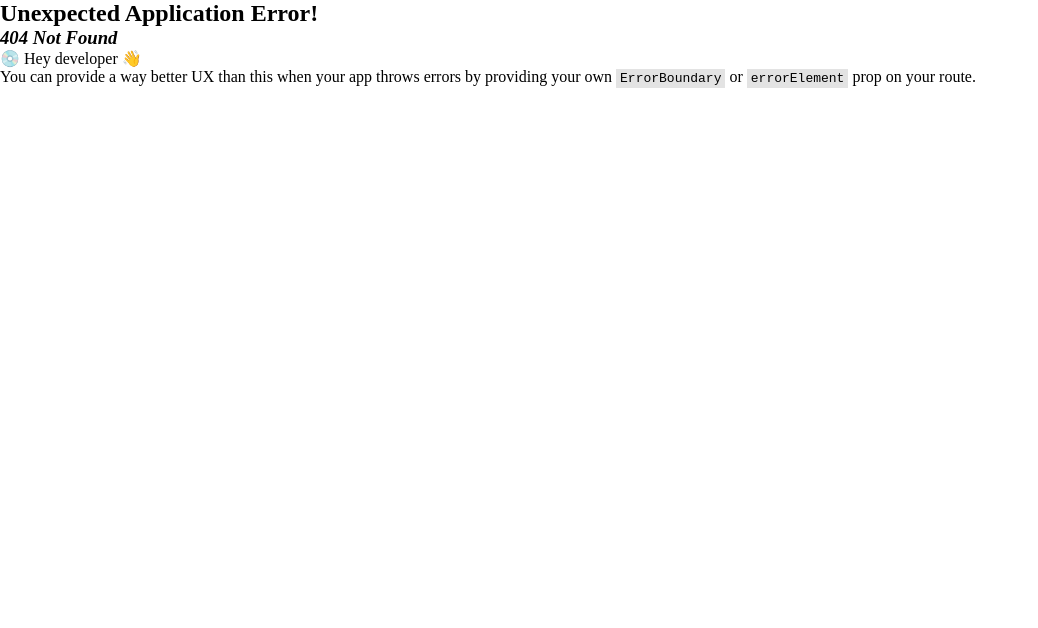
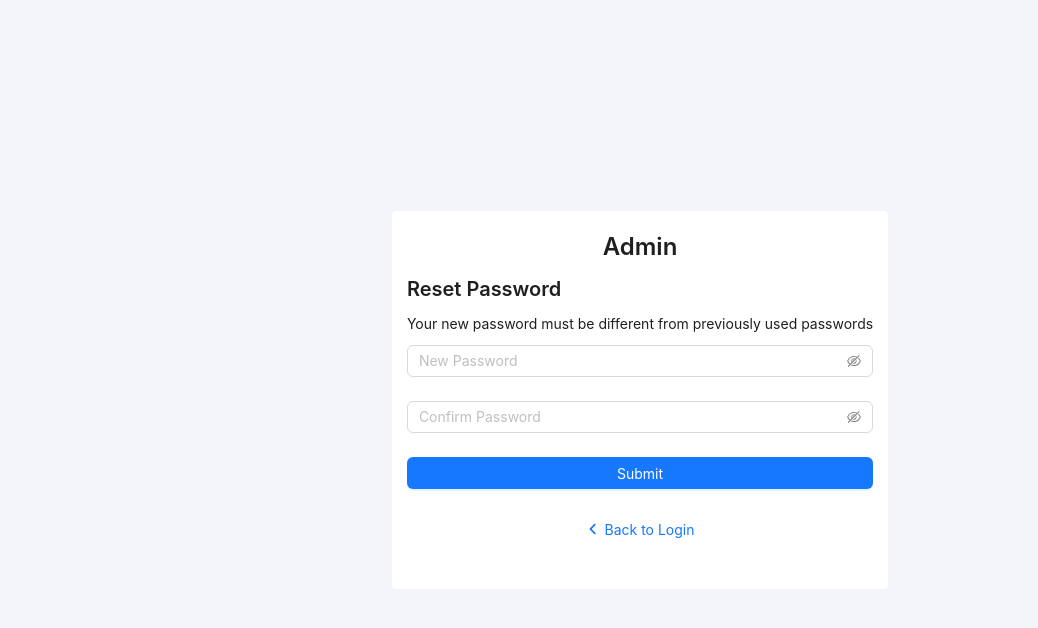
Before and after one commit to githubarj/crm, a React app: page /reset in a window 1280 px wide. Before the commit this address had no page. Shown: the top 628 px of the page, without its empty margins (0-1038 px from the left). Built offline with nearby package versions, Linux system fonts and the light colour scheme; the HTML template or start-up script is replaced by a standard one.

Commit message:
done with reset password page

```diff
--- a/src/Routes/Pages/Auth/ResetPassword.jsx
+++ b/src/Routes/Pages/Auth/ResetPassword.jsx
@@ -1,9 +1,45 @@
-
+import { Form, Input, Button } from "antd";
+import useSwitchRoutes from "../../../Components/Hooks/useSwitchRoutes";
+import { FaAngleLeft } from "react-icons/fa6";
 function ResetPassword() {
   return (
-    <div>
+    <Form layout="vertical" >
+      <Form.Item
+      name="password"
+      rules={
+        [
+          {required: true,
+            message: "Enter a new password"
+          }
 
-    </div>
+        ]
+      }
+      >
+        <Input.Password placeholder="New Password "/>
+
+      </Form.Item>
+      <Form.Item
+      name="confirmPassword"
+      rules={
+        [
+          {required: true,
+            message: "Confirm your  password"
+          }
+        ]
+      }
+      >
+        <Input.Password placeholder="Confirm Password"/>
+
+      </Form.Item>
+      <Form.Item>
+        <Button type="primary" htmlType="submit"style={{width: "100%"}}>Submit</Button>
+      </Form.Item>
+      <Form.Item >
+        <Button   type="link" htmlType="button" onClick={useSwitchRoutes(-1)} className="back-to-login-btn"  >
+       <FaAngleLeft /> Back to Login
+        </Button>
+      </Form.Item>
+    </Form>
   )
 }
 
```
Also changed, not shown: src/App.jsx (+7 -1 lines).
